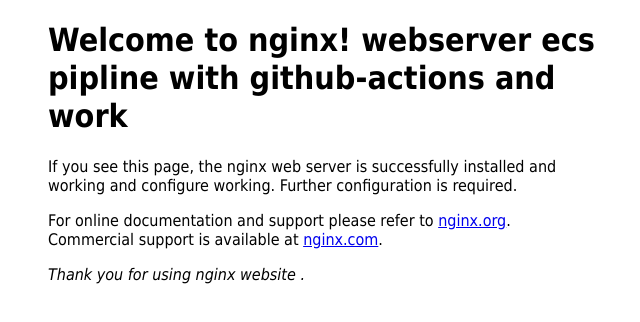
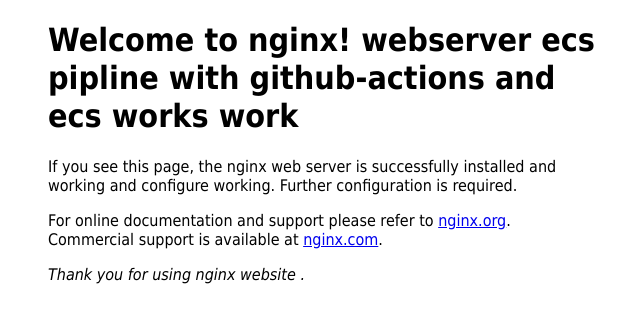
Before and after one commit to Vaibhavnik/Vaibhav, a plain HTML site: page web/index.html in a window 1280 px wide. Shown: the whole page, without its empty margins (312-952 px from the left). Drawn offline with Linux system fonts and the light colour scheme.

Commit message:
Update index.html

```diff
--- a/web/index.html
+++ b/web/index.html
@@ -9,7 +9,7 @@ font-family: Tahoma, Verdana, Arial, sans-serif; }
 </style>
 </head>
 <body>
-<h1>Welcome to nginx! webserver ecs pipline with github-actions and work </h1>
+<h1>Welcome to nginx! webserver ecs pipline with github-actions and ecs works work </h1>
 <p>If you see this page, the nginx web server is successfully installed and working and configure
 working. Further configuration is required.</p>
 
```
